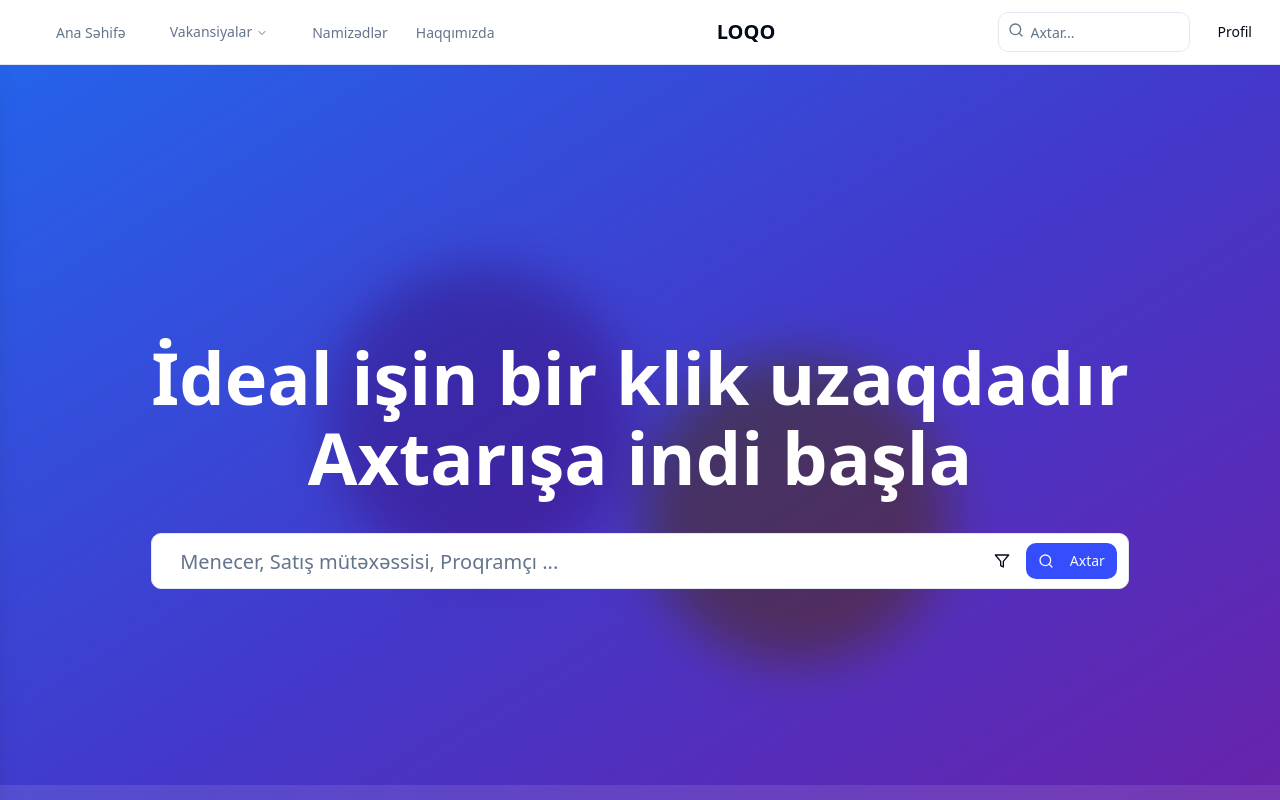
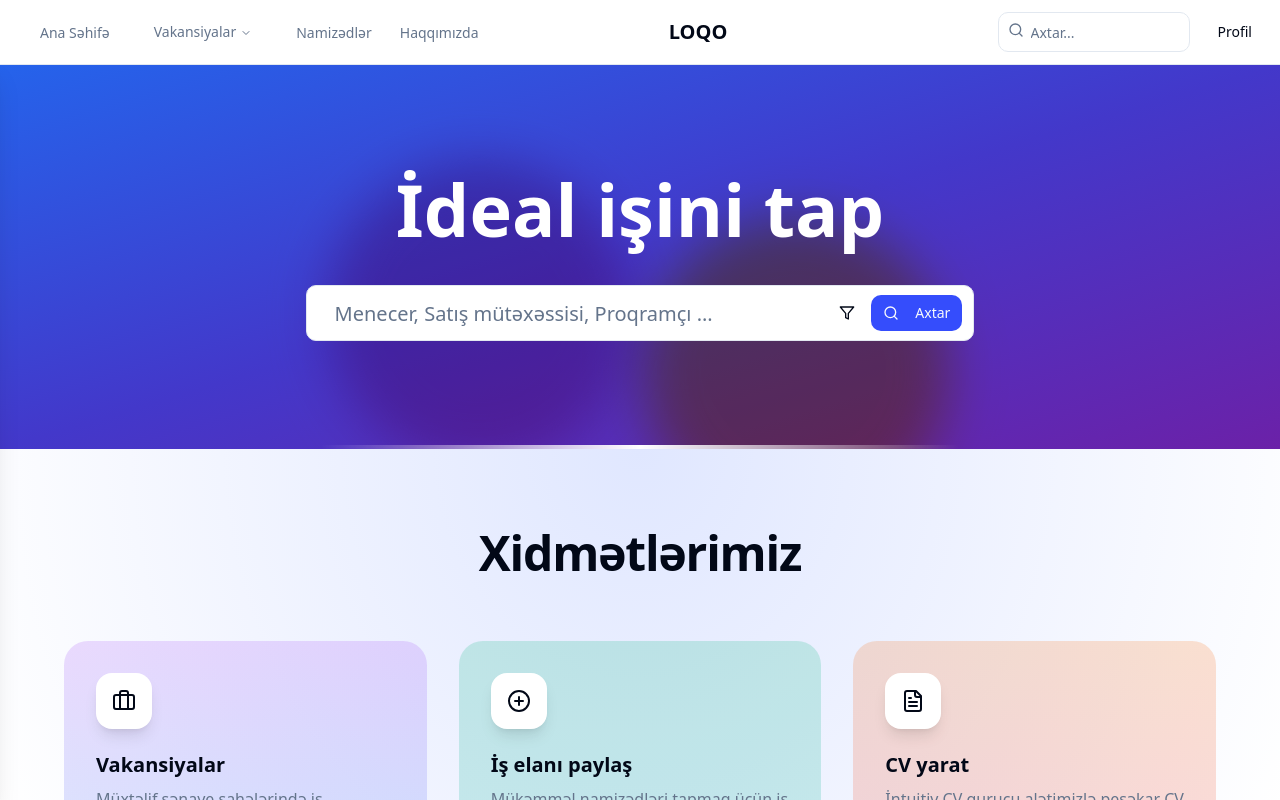
Before and after one commit to azdevcommunity/vacancy-frontend-v2, a React (Vite) app: page / in a window 1280 px wide. Shown: the top 800 px of the page. Built offline with nearby package versions, Linux system fonts and the light colour scheme.

Commit message:
bug fixed

```diff
--- a/src/components/Navbar.tsx
+++ b/src/components/Navbar.tsx
@@ -1,11 +1,11 @@
 'use client'
 
-import {Menu, Search, ChevronRight} from 'lucide-react'
-import {useState} from 'react'
-import {Link, useNavigate} from 'react-router-dom'
+import { Menu, Search, ChevronRight } from 'lucide-react'
+import { useState } from 'react'
+import { Link, useNavigate } from 'react-router-dom'
 
-import {Button} from "@/components/ui/button"
-import {Input} from "@/components/ui/input"
+import { Button } from "@/components/ui/button"
+import { Input } from "@/components/ui/input"
 import {
     NavigationMenu,
     NavigationMenuContent,
@@ -14,37 +14,38 @@ import {
     NavigationMenuList,
     NavigationMenuTrigger,
 } from "@/components/ui/navigation-menu"
-import {Sheet, SheetContent, SheetTrigger} from "@/components/ui/sheet"
-import {Separator} from "@/components/ui/separator"
+import { Sheet, SheetContent, SheetTrigger } from "@/components/ui/sheet"
+import { Separator } from "@/components/ui/separator"
 
 export function Navbar() {
     const [isOpen, setIsOpen] = useState(false)
-    const navigate = useNavigate();
+    const navigate = useNavigate()
 
     const menuItems = [
-        {name: "Ana Səhifə", link: "#", icon: "🏠", path: "/"},
+        { name: "Ana Səhifə", link: "#", icon: "🏠", path: "/" },
         {
             name: "Vakansiyalar",
             link: "#",
             icon: "💼",
             subItems: [
-                {name: "Full-time", link: "#"},
-                {name: "Part-time", link: "#"},
-                {name: "Remote", link: "#"},
-                {name: "Internship", link: "#"},
+                { name: "Full-time", link: "#" },
+                { name: "Part-time", link: "#" },
+                { name: "Remote", link: "#" },
+                { name: "Internship", link: "#" },
             ],
         },
-        {name: "Namizədlər", path: "/candidates", icon: "👥"},
-        {name: "Haqqımızda", link: "#", icon: "ℹ️"},
+        { name: "Namizədlər", path: "/candidates", icon: "👥" },
+        { name: "Haqqımızda", link: "#", icon: "ℹ️" },
     ]
 
     return (
         <header className="sticky top-0 z-50 border-b bg-background/80 backdrop-blur-sm">
-            <div className="container flex h-16 items-center justify-between px-4">
+            <div className="container flex h-16 items-center justify-between px-4 pl-10">
+                {/* Mobile Menu */}
                 <Sheet open={isOpen} onOpenChange={setIsOpen}>
                     <SheetTrigger asChild className="md:hidden">
                         <Button variant="ghost" size="icon">
-                            <Menu className="h-5 w-5"/>
+                            <Menu className="h-5 w-5" />
                             <span className="sr-only">Toggle menu</span>
                         </Button>
                     </SheetTrigger>
@@ -70,7 +71,7 @@ export function Navbar() {
                                                         className="flex items-center rounded-md py-2 text-sm text-muted-foreground transition-colors hover:bg-accent hover:text-accent-foreground"
                                                         onClick={() => setIsOpen(false)}
                                                     >
-                                                        <ChevronRight className="mr-2 h-4 w-4"/>
+                                                        <ChevronRight className="mr-2 h-4 w-4" />
                                                         {subItem.name}
                                                     </Link>
                                                 ))}
@@ -86,51 +87,69 @@ export function Navbar() {
                                             {item.name}
                                         </Link>
                                     )}
-                                    {index < menuItems.length - 1 && <Separator className="my-2"/>}
+                                    {index < menuItems.length - 1 && <Separator className="my-2" />}
                                 </div>
                             ))}
                         </nav>
                     </SheetContent>
                 </Sheet>
 
-                <NavigationMenu className="hidden md:block">
-                    <NavigationMenuList className="hidden gap-6 md:flex ml-10">
+                {/* Logo */}
+                <div className="flex items-center justify-center md:order-2 lg:mr-20">
+                    <Link to="/" className="text-xl font-semibold whitespace-nowrap">
+                        LOQO
+                    </Link>
+                </div>
+
+                {/* Desktop Menu */}
+                <NavigationMenu className="hidden md:block md:order-1">
+                    <NavigationMenuList className="hidden gap-6 md:flex">
                         <NavigationMenuItem>
                             <Link to="/">
                                 <NavigationMenuLink
-                                    className="text-sm font-medium text-muted-foreground transition-colors hover:text-primary">
+                                    className="text-sm font-medium text-muted-foreground transition-colors hover:text-primary"
+                                >
                                     Ana Səhifə
                                 </NavigationMenuLink>
                             </Link>
                         </NavigationMenuItem>
                         <NavigationMenuItem>
                             <NavigationMenuTrigger
-                                className="text-sm font-medium text-muted-foreground transition-colors hover:text-primary">
+                                className="text-sm font-medium text-muted-foreground transition-colors hover:text-primary"
+                            >
                                 Vakansiyalar
                             </NavigationMenuTrigger>
                             <NavigationMenuContent className="min-w-[220px]">
                                 <ul className="grid gap-2 p-4">
                                     <li>
-                                        <Link to="#"
-                                              className="block px-4 py-2 text-sm text-muted-foreground hover:bg-accent hover:text-accent-foreground rounded-md">
+                                        <Link
+                                            to="#"
+                                            className="block px-4 py-2 text-sm text-muted-foreground hover:bg-accent hover:text-accent-foreground rounded-md"
+                                        >
                                             Full-time
                                         </Link>
                                     </li>
                                     <li>
-                                        <Link to="#"
-                                              className="block px-4 py-2 text-sm text-muted-foreground hover:bg-accent hover:text-accent-foreground rounded-md">
+                                        <Link
+                                            to="#"
+                                            className="block px-4 py-2 text-sm text-muted-foreground hover:bg-accent hover:text-accent-foreground rounded-md"
+                                        >
                                             Part-time
                                         </Link>
                                     </li>
                                     <li>
-                                        <Link to="#"
-                                              className="block px-4 py-2 text-sm text-muted-foreground hover:bg-accent hover:text-accent-foreground rounded-md">
+                                        <Link
+                                            to="#"
+                                            className="block px-4 py-2 text-sm text-muted-foreground hover:bg-accent hover:text-accent-foreground rounded-md"
+                                        >
                                             Remote
                                         </Link>
                                     </li>
                                     <li>
-                                        <Link to="#"
-                                              className="block px-4 py-2 text-sm text-muted-foreground hover:bg-accent hover:text-accent-foreground rounded-md">
+                                        <Link
+                                            to="#"
+                                            className="block px-4 py-2 text-sm text-muted-foreground hover:bg-accent hover:text-accent-foreground rounded-md"
+                                        >
                                             Internship
                                         </Link>
                                     </li>
@@ -140,7 +159,8 @@ export function Navbar() {
                         <NavigationMenuItem>
                             <Link to="/candidates">
                                 <NavigationMenuLink
-                                    className="text-sm font-medium text-muted-foreground transition-colors hover:text-primary">
+                                    className="text-sm font-medium text-muted-foreground transition-colors hover:text-primary"
+                                >
                                     Namizədlər
                                 </NavigationMenuLink>
                             </Link>
@@ -148,7 +168,8 @@ export function Navbar() {
                         <NavigationMenuItem>
                             <Link to="#">
                                 <NavigationMenuLink
-                                    className="text-sm font-medium text-muted-foreground transition-colors hover:text-primary">
+                                    className="text-sm font-medium text-muted-foreground transition-colors hover:text-primary"
+                                >
                                     Haqqımızda
                                 </NavigationMenuLink>
                             </Link>
@@ -156,16 +177,11 @@ export function Navbar() {
                     </NavigationMenuList>
                 </NavigationMenu>
 
-                <div className="flex items-center justify-center">
-                    <Link to="/" className="text-xl font-semibold">
-                        LOQO
-                    </Link>
-                </div>
-
-                <div className="flex items-center gap-4">
-                    <div className="hidden items-center gap-4 sm:flex">
+                {/* Search and Profile */}
+                <div className="flex items-center gap-4 md:order-3">
+                    <div className="hidden sm:flex items-center gap-4">
                         <div className="relative">
-                            <Search className="absolute left-2.5 top-2.5 h-4 w-4 text-muted-foreground"/>
+                            <Search className="absolute left-2.5 top-2.5 h-4 w-4 text-muted-foreground" />
                             <Input
                                 type="search"
                                 placeholder="Axtar..."
@@ -173,7 +189,12 @@ export function Navbar() {
                             />
                         </div>
                     </div>
-                    <Button variant="ghost" size="sm" className="text-sm font-medium" onClick={() => navigate("/add-vacancy")}>
+                    <Button
+                        variant="ghost"
+                        size="sm"
+                        className="text-sm font-medium"
+                        onClick={() => navigate("/add-vacancy")}
+                    >
                         Profil
                     </Button>
                 </div>
--- a/src/components/SearchComponent.tsx
+++ b/src/components/SearchComponent.tsx
@@ -4,7 +4,7 @@ import { Search, Filter } from "lucide-react"
 
 export default function SearchComponent() {
     return (
-        <div className="relative w-full mt-10">
+        <div className="relative w-[55%] mt-10 mx-auto">
             <Input
                 type="text"
                 placeholder="Menecer, Satış mütəxəssisi, Proqramçı ..."
--- a/src/components/features-section.tsx
+++ b/src/components/features-section.tsx
@@ -38,7 +38,7 @@ export function FeaturesSection() {
   }
 
   return (
-      <section className="relative overflow-hidden px-6 py-24">
+      <section className="relative overflow-hidden px-6 py-24 pt-20">
         {/* Background gradient blur */}
         <div
             className="absolute inset-0 -z-10 bg-[radial-gradient(45rem_50rem_at_top,theme(colors.indigo.100),white)]"/>
--- a/src/layouts/Dashboard.tsx
+++ b/src/layouts/Dashboard.tsx
@@ -8,7 +8,7 @@ import { motion } from "framer-motion";
 export const Dashboard = () => {
     return (
         <>
-            <div className="relative w-full min-h-screen flex flex-col items-center justify-center overflow-hidden">
+            <div className="relative w-full h-96 flex flex-col items-center justify-center overflow-hidden">
                 {/* Background with gradient and pattern */}
                 <div className="absolute inset-0 bg-gradient-to-br from-blue-600 via-indigo-700 to-purple-800">
                     <div className="absolute inset-0 bg-grid-white/[0.2] bg-[size:20px_20px]"/>
@@ -43,15 +43,15 @@ export const Dashboard = () => {
                 />
 
                 {/* Content */}
-                <div className="relative z-10 text-center px-4 sm:px-6 lg:px-8">
+                <div className="relative z-10 text-center px-4 sm:px-6 lg:px-8 w-full" >
                     <motion.h1
                         className="text-white font-bold text-5xl sm:text-6xl lg:text-7xl mb-6"
                         initial={{opacity: 0, y: 20}}
                         animate={{opacity: 1, y: 0}}
                         transition={{duration: 0.8}}
                     >
-                        <span className="block mb-2">İdeal işin bir klik uzaqdadır</span>
-                        <span className="block">Axtarışa indi başla</span>
+                        <span className="block mb-2">İdeal işini tap</span>
+                        {/*<span className="block">Axtarışa indi başla</span>*/}
                     </motion.h1>
                     <motion.div
                         initial={{opacity: 0, y: 20}}
@@ -63,7 +63,6 @@ export const Dashboard = () => {
                 </div>
 
                 {/* Decorative elements */}
-                <div className="absolute bottom-0 left-0 right-0 h-20 bg-white/10 backdrop-blur-lg"/>
                 <div
                     className="absolute bottom-0 left-1/2 transform -translate-x-1/2 w-1/2 h-1 bg-gradient-to-r from-transparent via-white to-transparent"/>
             </div>
```
Also changed, not shown: src/components/candidates-screen.tsx (+11 -4 lines).
